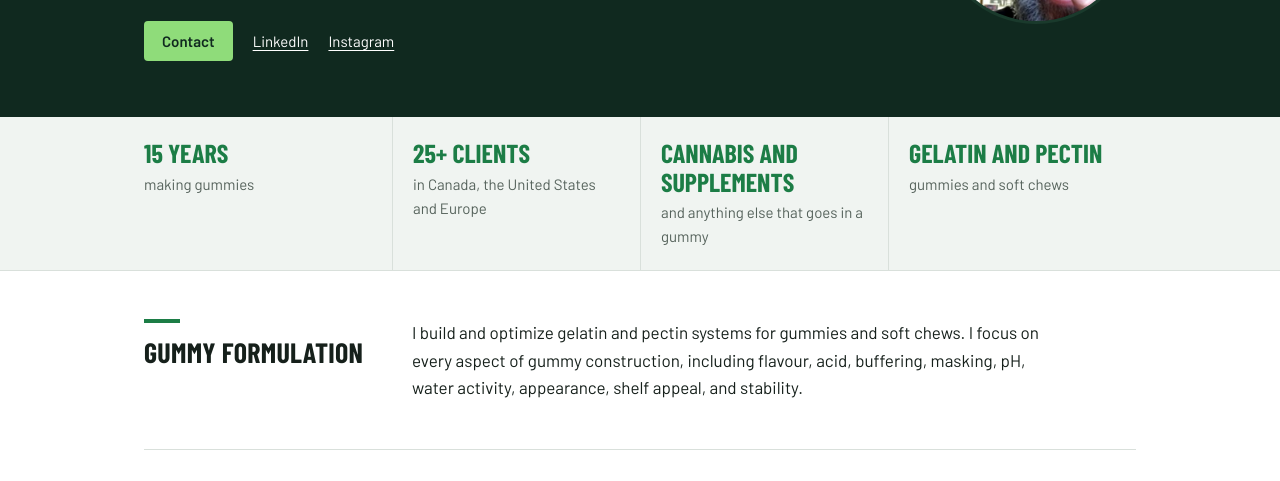
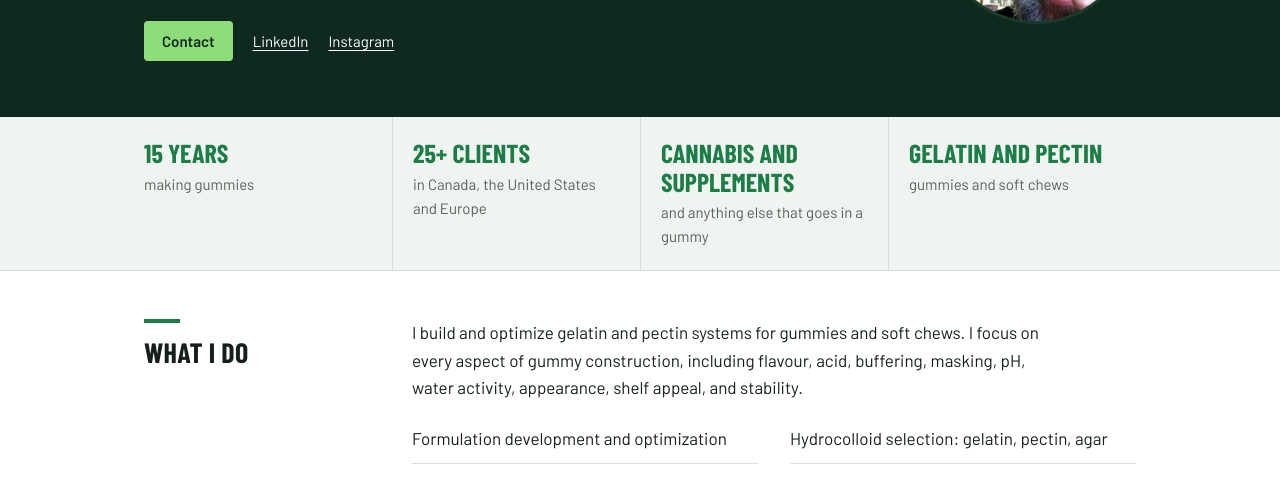
Before and after one commit to AriMakesGummies/aricohen, a plain HTML site: page index.html in a window 1280 px wide. Shown: the part 319-800 px from the top of the page. Drawn offline with nearby package versions, Linux system fonts and the light colour scheme.

Commit message:
Fold formulation intro into What I do, add link preview image and tags
Co-Authored-By: Claude Fable 5.2 <noreply@anthropic.com>
Claude-Session: https://claude.ai/code/session_013JUWgADCPKZVAci69hBGCd

```diff
--- a/index.html
+++ b/index.html
@@ -5,6 +5,14 @@
 <meta name="viewport" content="width=device-width, initial-scale=1">
 <title>Ari Cohen | Confectionery and Gummy Consultant, Toronto</title>
 <meta name="description" content="Ari Cohen is a confectionery and gummy consultant in Toronto. Gelatin and pectin gummy and soft chew formulation for the cannabis and supplement industries, on-site and remote.">
+<meta property="og:type" content="website">
+<meta property="og:url" content="https://aricohen.ca/">
+<meta property="og:title" content="Ari Cohen | Confectionery and Gummy Consultant, Toronto">
+<meta property="og:description" content="Gelatin and pectin gummy and soft chew formulation for the cannabis and supplement industries. 15 years, 25+ clients, on-site and remote.">
+<meta property="og:image" content="https://aricohen.ca/images/share.jpg">
+<meta property="og:image:width" content="1200">
+<meta property="og:image:height" content="630">
+<meta name="twitter:card" content="summary_large_image">
 <link rel="preconnect" href="https://fonts.googleapis.com">
 <link rel="preconnect" href="https://fonts.gstatic.com" crossorigin>
 <link rel="stylesheet" href="https://fonts.googleapis.com/css2?family=Barlow+Condensed:wght@600;700&family=Barlow:wght@400;500;600&family=Chewy&display=swap">
@@ -68,6 +76,7 @@ h2 { font: 700 1.75rem/1.1 var(--display); letter-spacing: 0.01em; text-transfor
 h2::before { content: ""; display: block; width: 36px; height: 4px; background: var(--accent); margin-bottom: 14px; }
 .body { display: grid; gap: 14px; max-width: 40rem; }
 .wide { max-width: none; }
+.intro { max-width: 40rem; padding-bottom: 10px; }
 
 .services { list-style: none; display: grid; grid-template-columns: repeat(2, minmax(0, 1fr)); column-gap: 32px; max-width: none; }
 .services li { padding: 11px 0; border-top: 1px solid var(--line); }
@@ -205,15 +214,10 @@ figcaption { font-size: 0.875rem; color: var(--mute); padding-top: 7px; }
 </div>
 
 <main class="inner">
-  <section class="sec" id="high-load">
-    <h2>Gummy formulation</h2>
-    <div class="body">
-      <p>I build and optimize gelatin and pectin systems for gummies and soft chews. I focus on every aspect of gummy construction, including flavour, acid, buffering, masking, pH, water activity, appearance, shelf appeal, and stability.</p>
-    </div>
-  </section>
-
   <section class="sec" id="services">
     <h2>What I do</h2>
+    <div class="body wide">
+      <p class="intro">I build and optimize gelatin and pectin systems for gummies and soft chews. I focus on every aspect of gummy construction, including flavour, acid, buffering, masking, pH, water activity, appearance, shelf appeal, and stability.</p>
     <ul class="services">
       <li>Formulation development and optimization</li>
       <li>Hydrocolloid selection: gelatin, pectin, agar</li>
@@ -226,6 +230,7 @@ figcaption { font-size: 0.875rem; color: var(--mute); padding-top: 7px; }
       <li>Cannabis edibles</li>
       <li>Gummy formulations for sale</li>
     </ul>
+    </div>
   </section>
 
   <section class="sec" id="experience">
```
Also changed, not shown: images/share.jpg (added).
